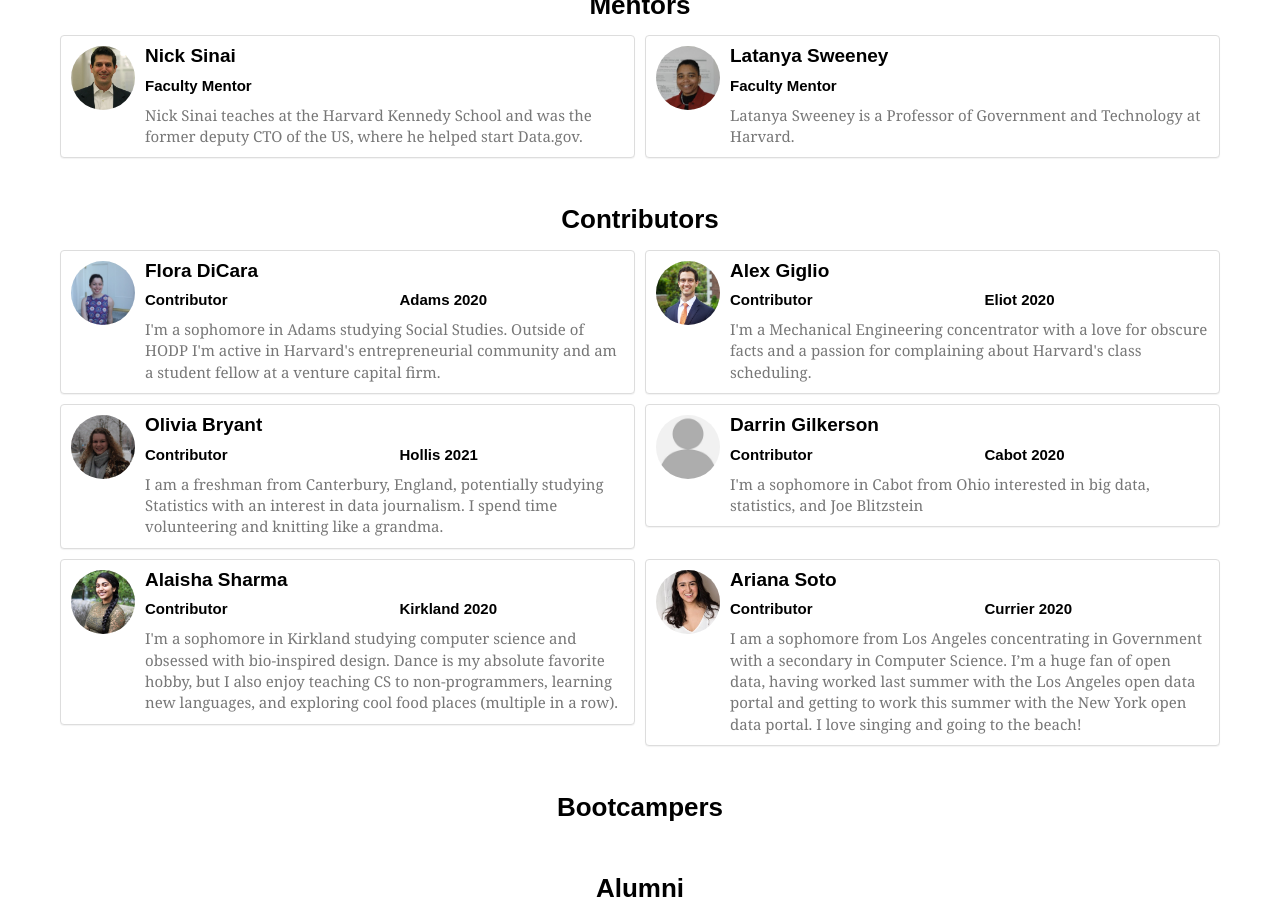
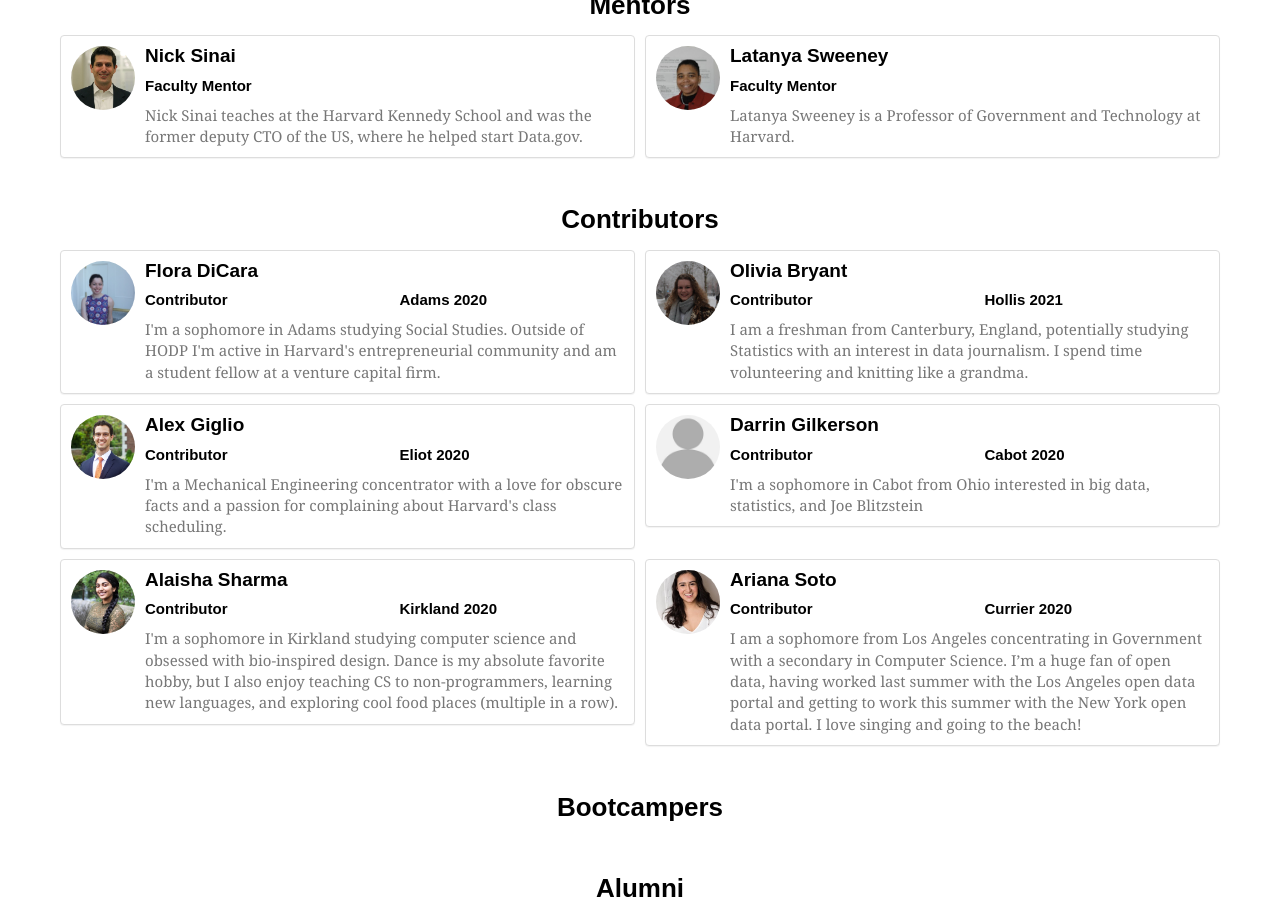
Before and after one commit to Eandalf7h/HarvardOpenData, a Jekyll site: the page built from about.html, in a window 1280 px wide and 900 px high, scrolled down 2061 px. Built offline with Jekyll 4.4.1, drawn with Linux system fonts in a browser that asks for light colours; nearby versions of some CDN libraries; some web fonts are replaced; some of the changed lines change nothing that is shown.

Commit message:
switch order to line up bios better

```diff
--- a/_data/people.yml
+++ b/_data/people.yml
@@ -82,18 +82,18 @@ people:
       house: Adams
       year: 2020
       bio: I'm a sophomore in Adams studying Social Studies. Outside of HODP I'm active in Harvard's entrepreneurial community and am a student fellow at a venture capital firm.
+  -   name: Olivia Bryant
+      role: contributor
+      house: Hollis
+      year: 2021
+      image: olivia-bryant.jpg
+      bio: I am a freshman from Canterbury, England, potentially studying Statistics with an interest in data journalism. I spend time volunteering and knitting like a grandma.
   -   name: Alex Giglio
       role: contributor
       house: Eliot
       year: 2020
       image: alex-giglio.jpg
       bio: I'm a Mechanical Engineering concentrator with a love for obscure facts and a passion for complaining about Harvard's class scheduling.
-  -   name: Olivia Bryant
-      role: contributor
-      house: Hollis
-      year: 2021
-      image: olivia-bryant.jpg
-      bio: I am a freshman from Canterbury, England, potentially studying Statistics with an interest in data journalism. I spend time volunteering and knitting like a grandma.
   -   name: Darrin Gilkerson
       role: contributor
       house: Cabot
```
